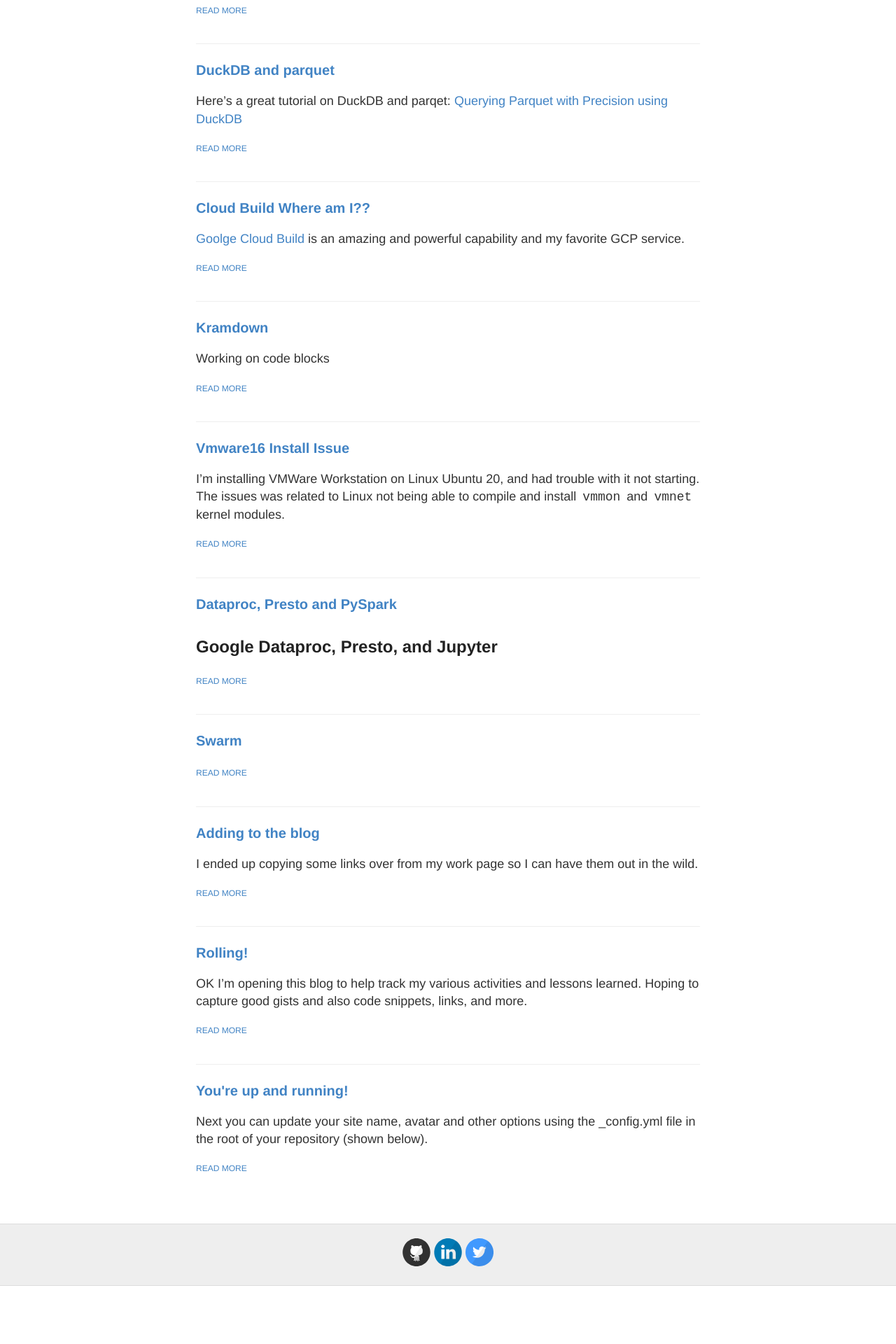
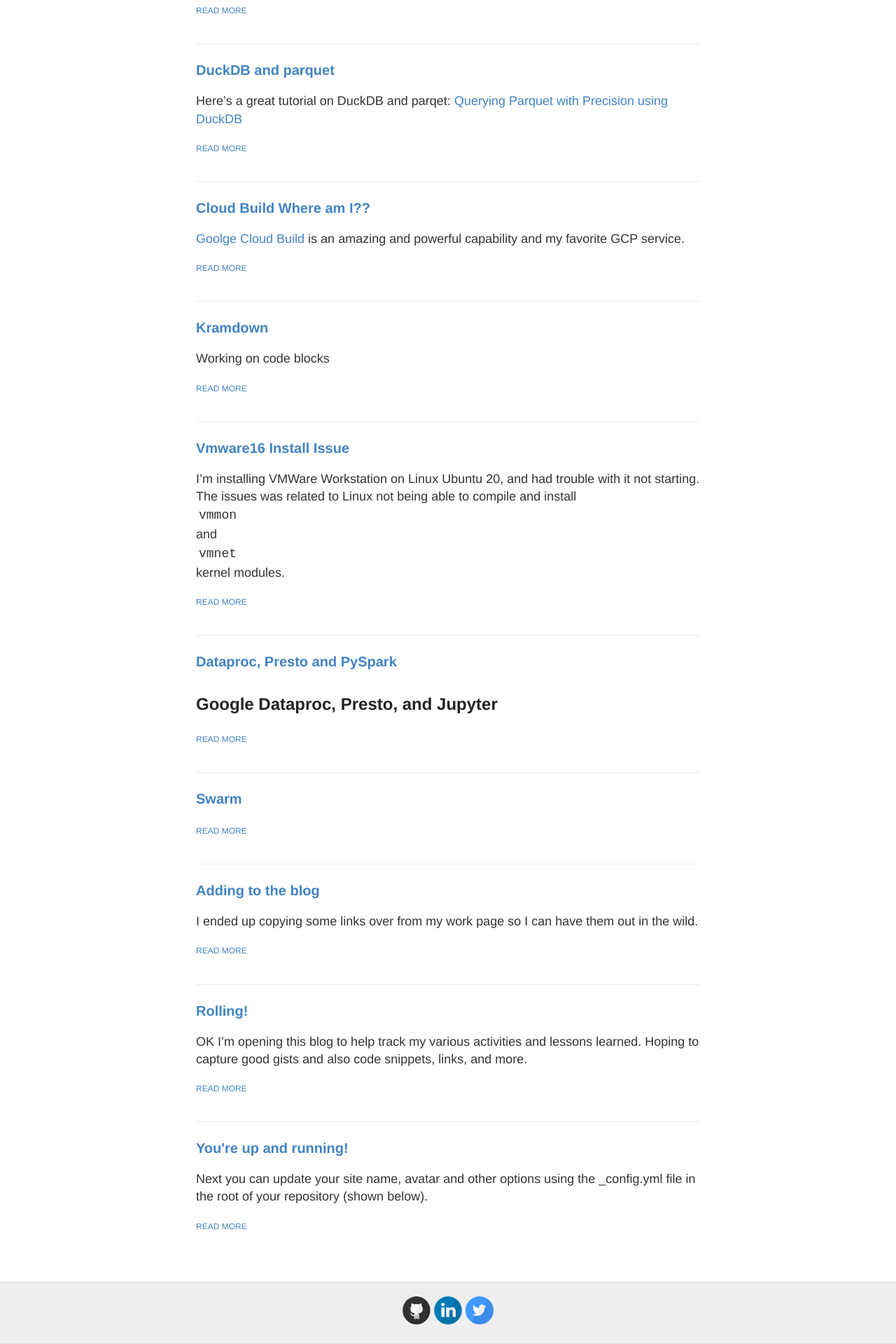
Before and after one commit to stevehenderson/stevehenderson.github.io, a Jekyll site: the page built from index.html, in a window 1280 px wide. Shown: the part 659-2579 px from the top of the page at 70% size. Built offline with Jekyll 4.4.1, drawn with Linux system fonts in a browser that asks for light colours; before the commit the page ends 2496 px from its top, so only the background shows below that.

Commit message:
Update _highlights.scss

```diff
--- a/_sass/_highlights.scss
+++ b/_sass/_highlights.scss
@@ -216,6 +216,9 @@
     color: #333; /* Dark text color */
     padding: 2px 4px;
     border-radius: 4px;
+    width: 100%;
+    box-sizing: border-box;
+    display: block;
 }
 
 
```
